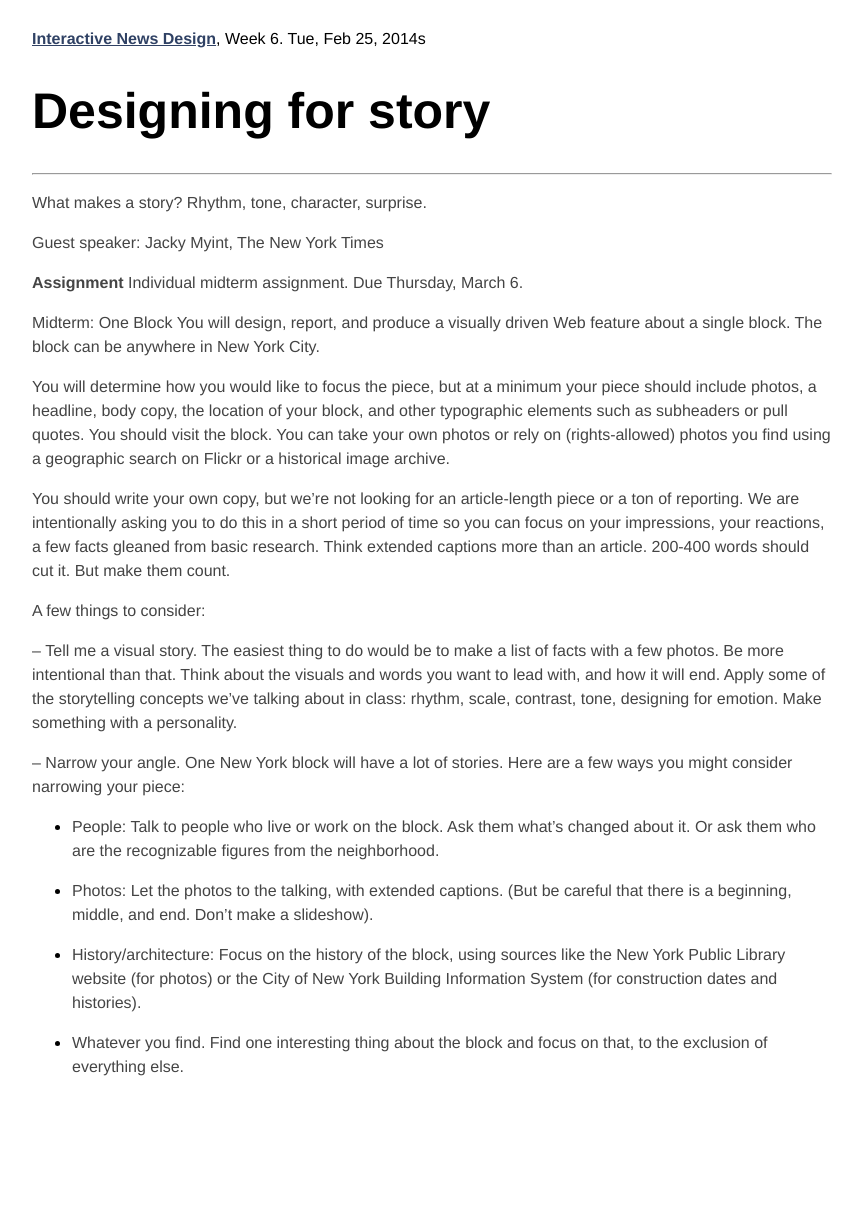
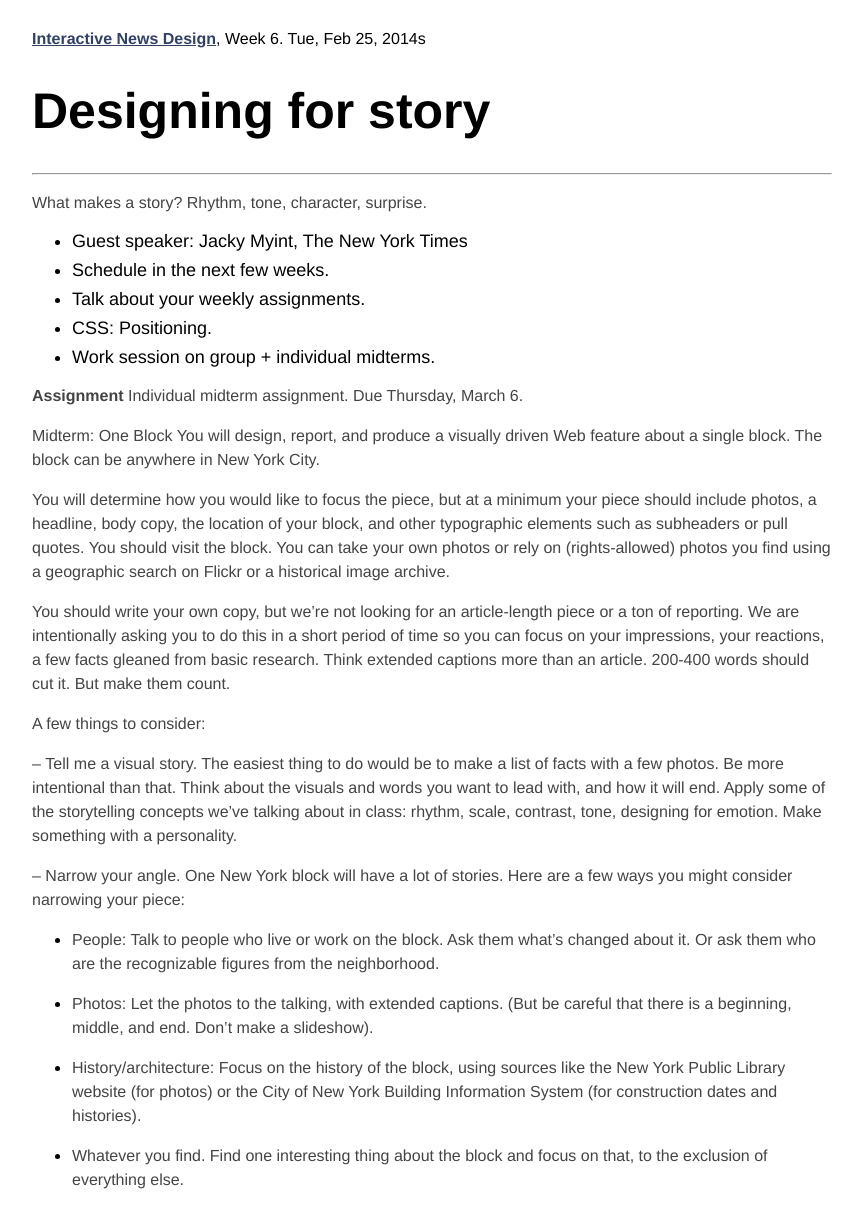
Before and after one commit to tysone/2014-columbia, a Jekyll site: the page built from _posts/2014-02-25-class-10.md, in a window 1280 px wide. Shown: the whole page, without its empty margins (248-1111 px from the left). Built offline with Jekyll 4.4.1, drawn with Linux system fonts in a browser that asks for light colours; before the commit the page ends 1109 px from its top, so only the background shows below that.

Commit message:
add class schedule

```diff
--- a/_posts/2014-02-25-class-10.md
+++ b/_posts/2014-02-25-class-10.md
@@ -7,7 +7,11 @@ summary: What makes a story? Rhythm, tone, character, surprise.
 
 What makes a story? Rhythm, tone, character, surprise.
 
-Guest speaker: Jacky Myint, The New York Times
+* Guest speaker: Jacky Myint, The New York Times
+* Schedule in the next few weeks.
+* Talk about your weekly assignments.
+* CSS: Positioning.
+* Work session on group + individual midterms.
 
 **Assignment** Individual midterm assignment. Due Thursday, March 6.
 
```
Also changed, not shown: _posts/2014-03-06-class-13.md (+1 -1 lines).
